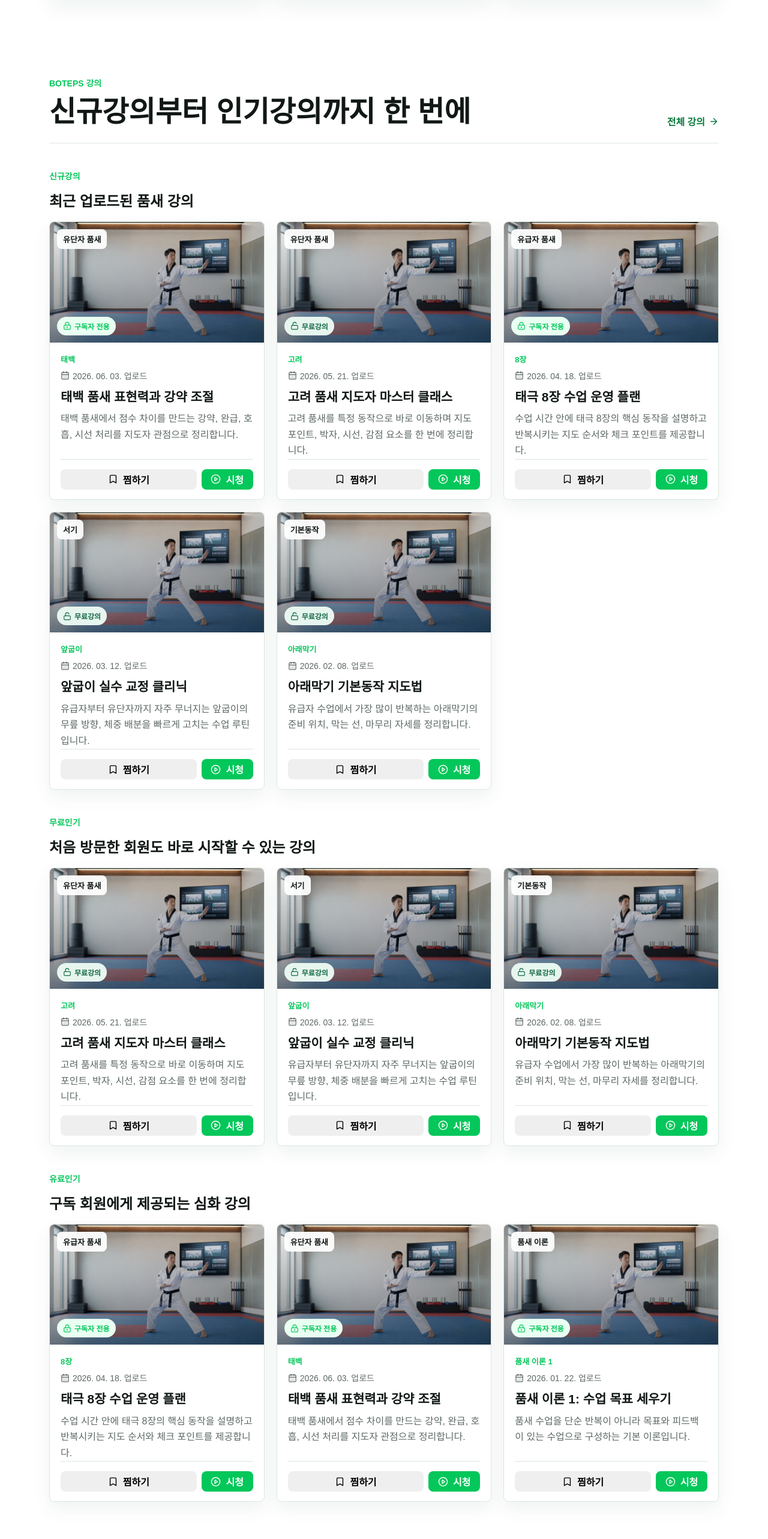
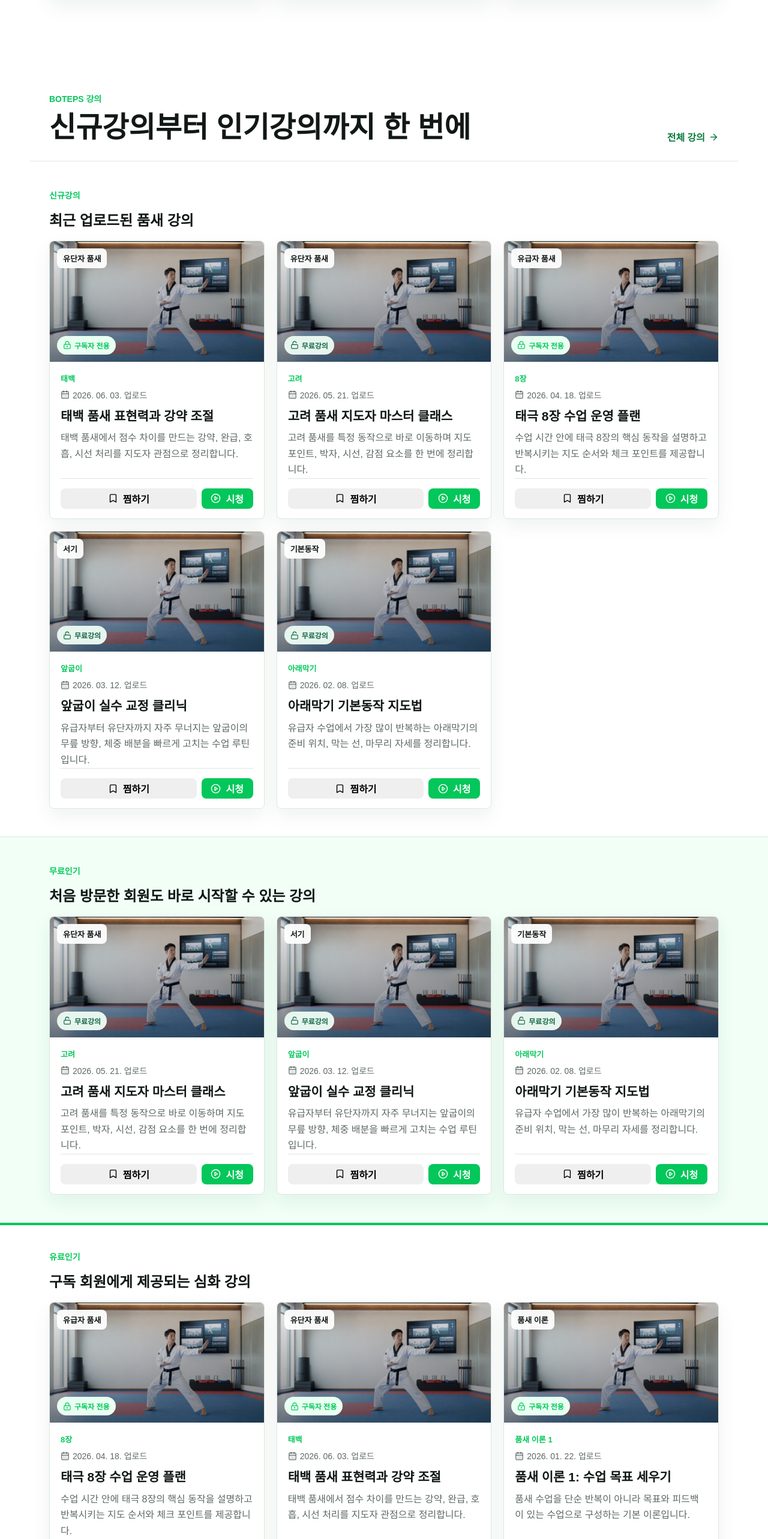
Before and after one commit to boteps4120-alt/botepswep, a Next.js app: page / in a window 1280 px wide. Shown: the part 1241-3806 px from the top of the page at 60% size. Built offline with nearby package versions, Linux system fonts and the light colour scheme; no server answers; the database is empty.

Commit message:
Differentiate home course sections

```diff
--- a/app/globals.css
+++ b/app/globals.css
@@ -418,19 +418,38 @@ h3 {
 
 .home-course-sections {
   display: grid;
-  gap: 44px;
-  padding-top: 46px;
+  gap: 0;
+  max-width: none;
+  padding: 72px 0 0;
 }
 
 .refined-heading {
   border-bottom: 1px solid var(--line);
-  margin-bottom: 0;
-  padding-bottom: 24px;
+  margin: 0 auto;
+  max-width: 1180px;
+  padding: 0 32px 28px;
+  width: 100%;
 }
 
 .course-section-block {
   display: grid;
   gap: 18px;
+  padding: 46px max(32px, calc((100vw - 1180px) / 2 + 32px));
+}
+
+.course-section-new {
+  background: #fff;
+}
+
+.course-section-free {
+  background: #f1fff7;
+  border-bottom: 1px solid #d7f1e2;
+  border-top: 1px solid #d7f1e2;
+}
+
+.course-section-paid {
+  background: #fff;
+  box-shadow: inset 0 4px 0 var(--red);
 }
 
 .course-section-title {
@@ -2040,6 +2059,20 @@ th {
     padding-right: 20px;
   }
 
+  .home-course-sections {
+    padding-left: 0;
+    padding-right: 0;
+  }
+
+  .home-course-sections .refined-heading {
+    padding-left: 20px;
+    padding-right: 20px;
+  }
+
+  .course-section-block {
+    padding: 38px 20px;
+  }
+
   .toolbar {
     grid-template-columns: 1fr;
   }
--- a/app/page.tsx
+++ b/app/page.tsx
@@ -92,7 +92,7 @@ export default async function HomePage() {
           </Link>
         </div>
 
-        <div className="course-section-block">
+        <div className="course-section-block course-section-new">
           <div className="course-section-title">
             <p className="eyebrow">신규강의</p>
             <h3>최근 업로드된 품새 강의</h3>
@@ -104,7 +104,7 @@ export default async function HomePage() {
           </div>
         </div>
 
-        <div className="course-section-block">
+        <div className="course-section-block course-section-free">
           <div className="course-section-title">
             <p className="eyebrow">무료인기</p>
             <h3>처음 방문한 회원도 바로 시작할 수 있는 강의</h3>
@@ -116,7 +116,7 @@ export default async function HomePage() {
           </div>
         </div>
 
-        <div className="course-section-block">
+        <div className="course-section-block course-section-paid">
           <div className="course-section-title">
             <p className="eyebrow">유료인기</p>
             <h3>구독 회원에게 제공되는 심화 강의</h3>
```
